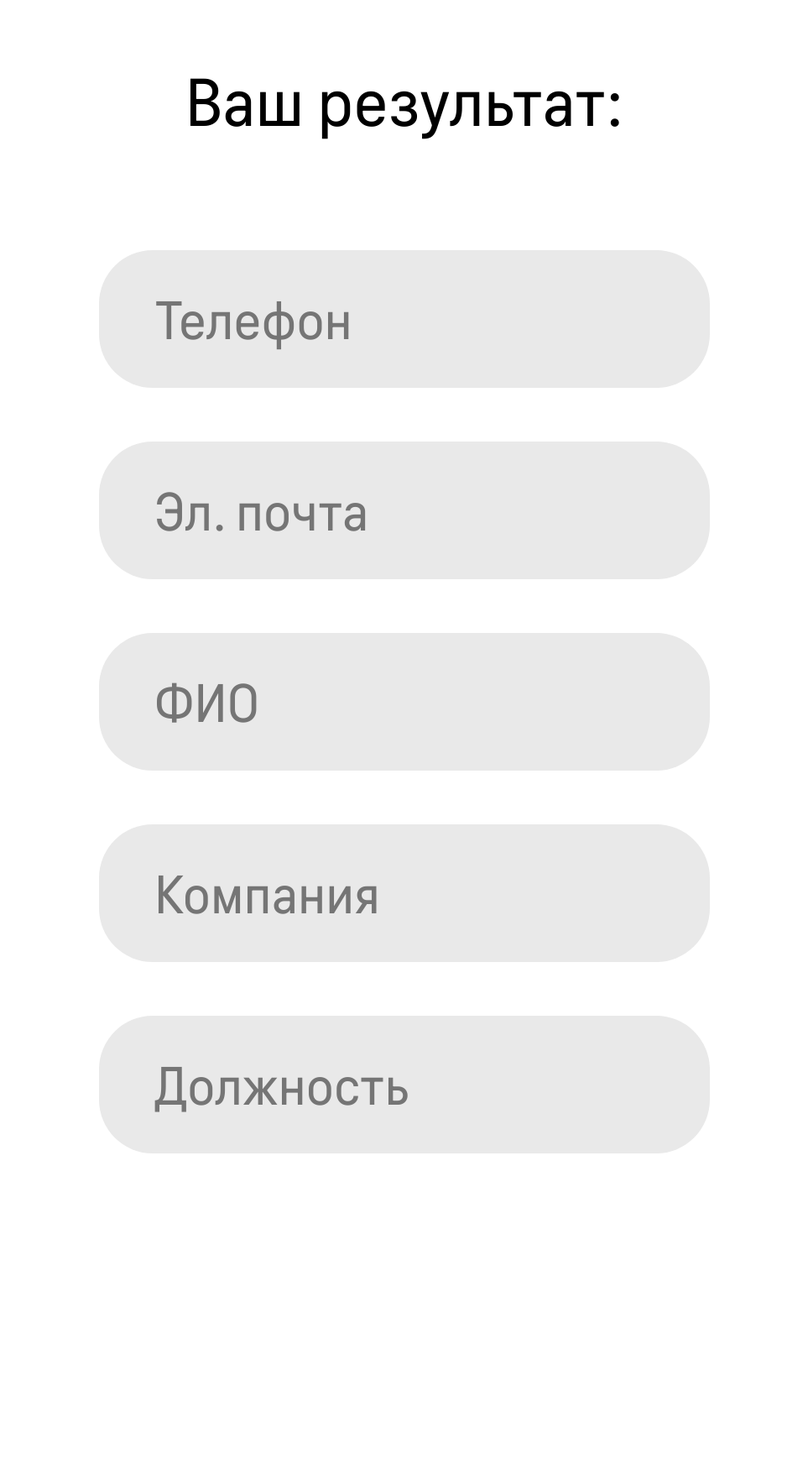
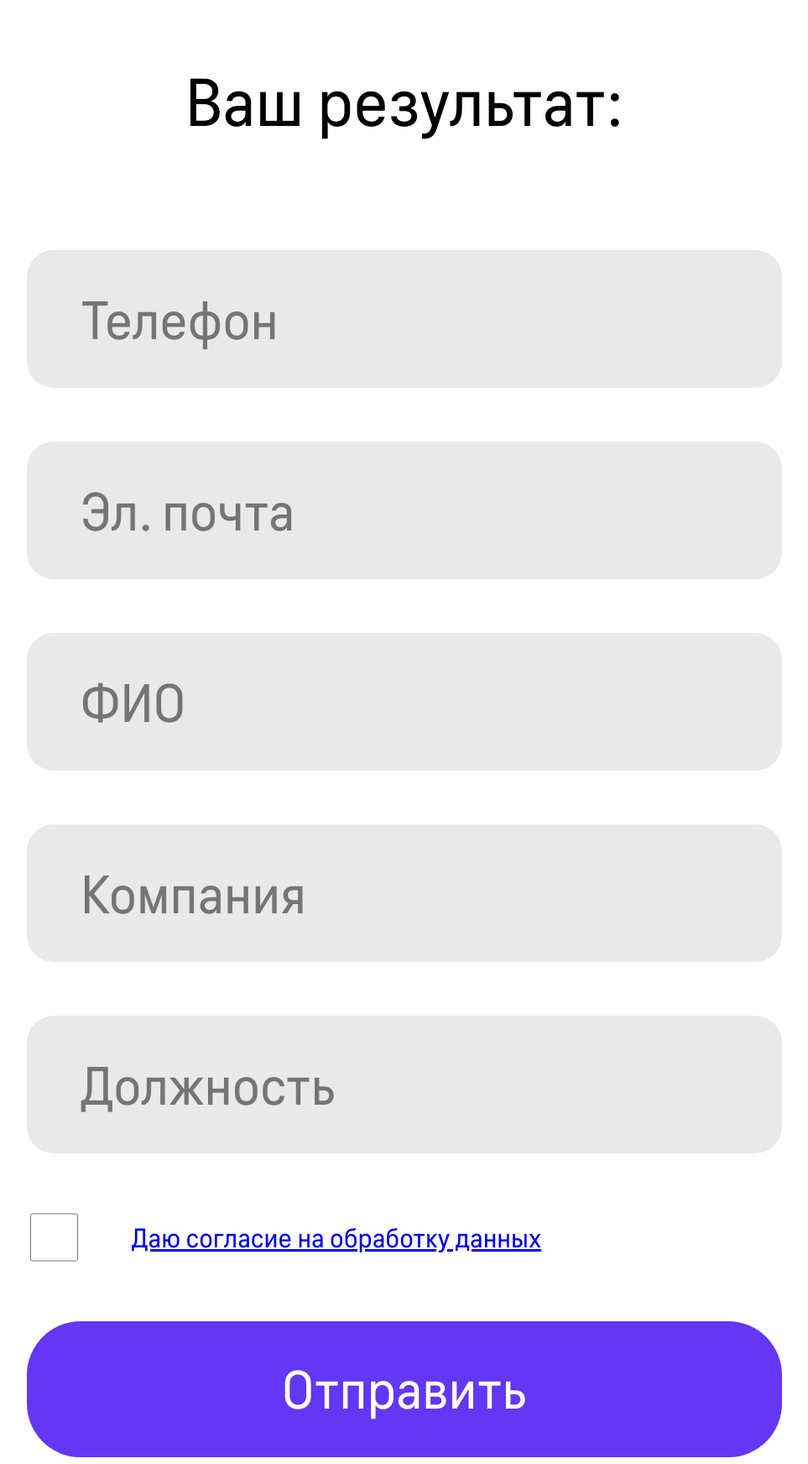
Before and after one commit to itkoban/BoxGame, a Django app: template boxGame/templates/register.html in a window 1280 px wide. Shown: the whole page at 84% size, without its empty margins (158-1121 px from the left). Before the commit the page ends 1374 px from the top, so only its background shows below. Run offline with Django 5.2, Linux system fonts and the light colour scheme; the template is opened without the code that fills it, so the values that code supplies are empty.

Commit message:
register result form remake

```diff
--- a/boxGame/static/css/register.css
+++ b/boxGame/static/css/register.css
@@ -35,22 +35,21 @@
     font-family: 'Hauss';
 }
 
-
-.inputBackground {
-    max-width: 600px;
-    padding-left: 4rem;
-    padding-right: 4rem;
-    margin-bottom: 4rem;
-    border: none;
-    border-radius: 4rem;
-    background-color: #E9E9E9;
+.formSettings {
+    max-width: 900px;
+    width: 100%;
 }
 
 .inputBase {
     display: block;
     width: 100%;
     height: calc(10rem + 2px);
+    max-width: 772px;
+    padding-left: 4rem;
+    padding-right: 4rem;
+    margin-bottom: 4rem;
     border: none;
+    border-radius: 2rem;
     background-color: #E9E9E9;
     text-align: left;
     font-size: 4rem;
@@ -58,3 +57,40 @@
     font-family: 'Hauss';
     line-height: 1.5;
 }
+
+.checkboxAgreement {
+    display: block;
+    width: calc(4rem + 2px);
+    height: calc(4rem + 2px);
+    margin-right: 4rem;
+}
+
+.containerAgreement {
+    width: 100%;
+    display: flex;
+    flex-direction: row;
+    align-items: center;
+    margin-bottom: 4rem;
+}
+
+.textAgreement {
+    width: 100%;
+    font-size: 2rem;
+    font-weight: 400;
+    font-family: 'Hauss';
+}
+
+.buttonSubmit {
+    display: block;
+    width: 100%;
+    height: calc(10rem + 2px);
+    border: none;
+    border-radius: 4rem;
+    background-color: #6337F3;
+    text-align: center;
+    color: #FFFFFF;
+    font-size: 4rem;
+    font-weight: 400;
+    font-family: 'Hauss';
+    line-height: 1.5;
+}
--- a/boxGame/templates/register.html
+++ b/boxGame/templates/register.html
@@ -10,24 +10,20 @@
 </head>
 <body>
     <div class="holeContainer">
-
         <div class="descText">Ваш результат:</div>
         <div class="scoreText">{{ score }}</div>
-        <div class="inputBackground">
-            <input class="inputBase" type="text" name="phone" placeholder="Телефон">
-        </div>
-        <div class="inputBackground">
-            <input class="inputBase" type="text" name="email" placeholder="Эл. почта">
-        </div>
-        <div class="inputBackground">
-            <input class="inputBase" type="text" name="fullName" placeholder="ФИО">
-        </div>
-        <div class="inputBackground">
-            <input class="inputBase" type="text" name="fullName" placeholder="Компания">
-        </div>
-        <div class="inputBackground">
-            <input class="inputBase" type="text" name="fullName" placeholder="Должность">
-        </div>
+        <form class="formSettings" action="/registerData" method="POST">
+            <input class="inputBase" type="tel" name="phone" placeholder="Телефон" autocomplete="on" pattern="\+7\s?[\(]{0,1}9[0-9]{2}[\)]{0,1}\s?\d{3}[-]{0,1}\d{2}[-]{0,1}\d{2}">
+            <input class="inputBase" type="email" name="email" placeholder="Эл. почта" autocomplete="on">
+            <input class="inputBase" type="text" name="fullName" placeholder="ФИО" autocomplete="on">
+            <input class="inputBase" type="text" name="company" placeholder="Компания" autocomplete="on">
+            <input class="inputBase" type="text" name="position" placeholder="Должность" autocomplete="on">
+            <div class="containerAgreement">
+                <input class="checkboxAgreement" type="checkbox" id="agreement">
+                <a class="textAgreement" href="https://l-pak.ru/uploads/files/document/6825b13f1d146.pdf" target="_blank">Даю согласие на обработку данных</a>
+            </div>
+            <button class="buttonSubmit" type='submit'>Отправить</button>
+        </form>
     </div>
 </body>
 </html>
```
